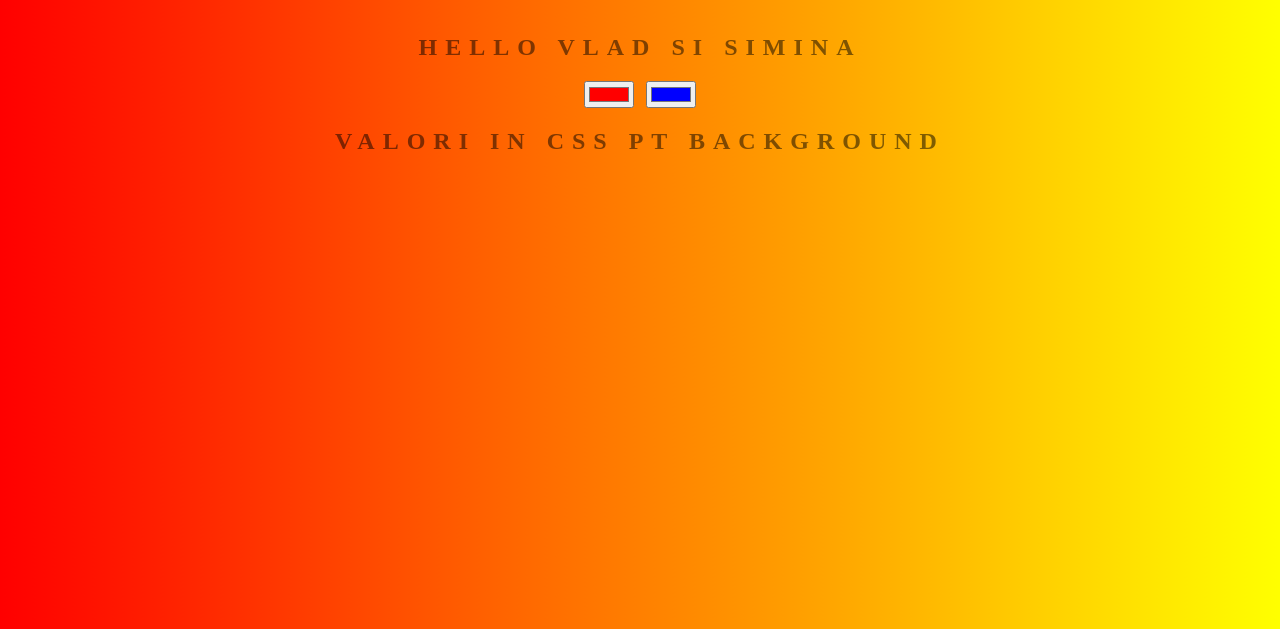
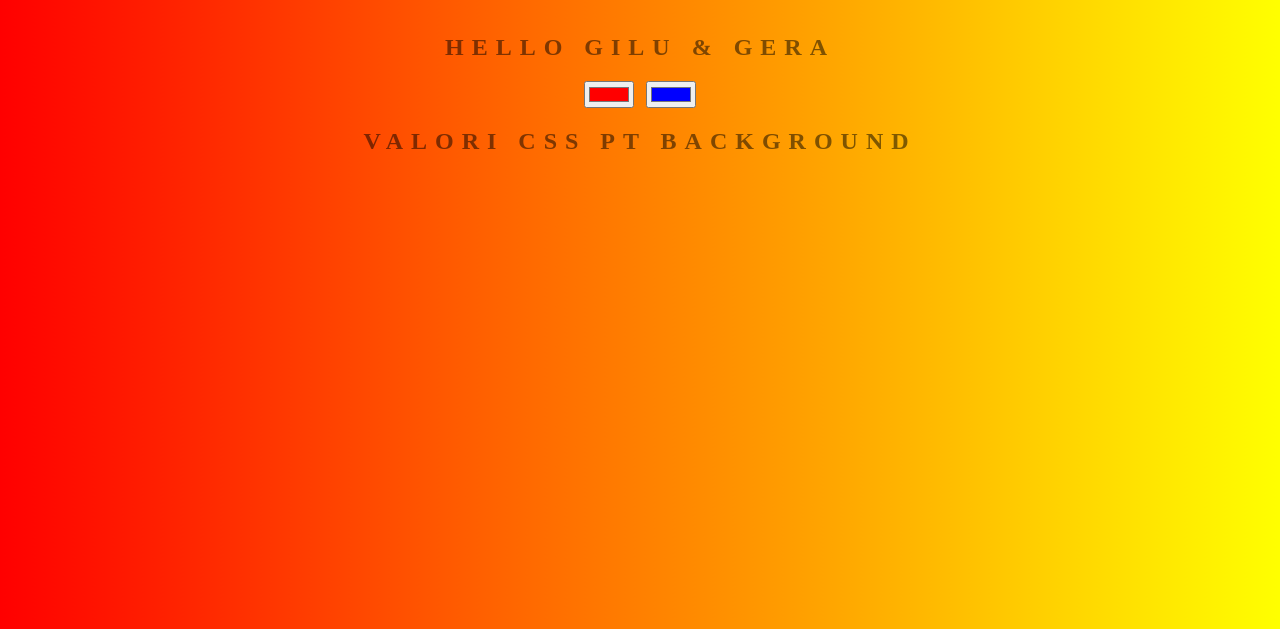
Before and after one commit to vladgrecu/Background-Generator, a website: page index.html in a window 1280 px wide. Shown: the part 171-800 px from the top of the page. Drawn offline with Linux system fonts and the light colour scheme.

Commit message:
schimbat titlu

```diff
--- a/index.html
+++ b/index.html
@@ -1,15 +1,15 @@
 <!DOCTYPE html>
 <html>
 <head>
-	<title>Background Changer</title>
+	<title>Schimba culoarea din background</title>
 	<link rel="stylesheet" type="text/css" href="style.css">
 </head>
 <body id="gradient">
 	<h1>Background Generator!</h1>
-	<h2>Hello Vlad si Simina</h2>
+	<h2>Hello Gilu & Gera</h2>
 	<input class="color1" type="color" name="color1" value="#ff0000">
 	<input class="color2" type="color" name="color2" value="#0000ff">
-	<h2>Valori in CSS pt Background</h2>
+	<h2>Valori CSS pt Background</h2>
 	<h3></h3>
 	<script type="text/javascript" src="bundle.js"></script>
 </body>
```
